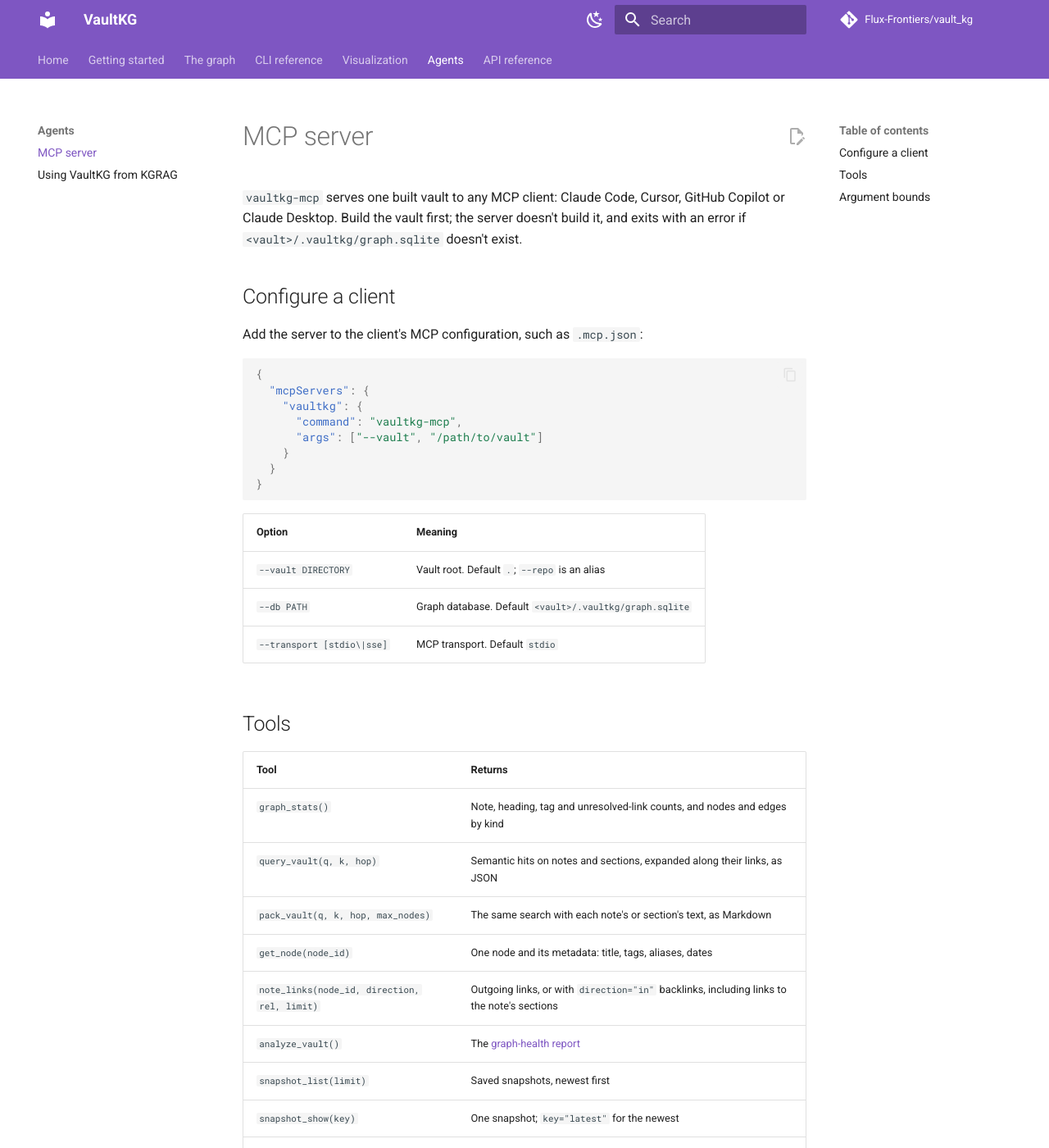
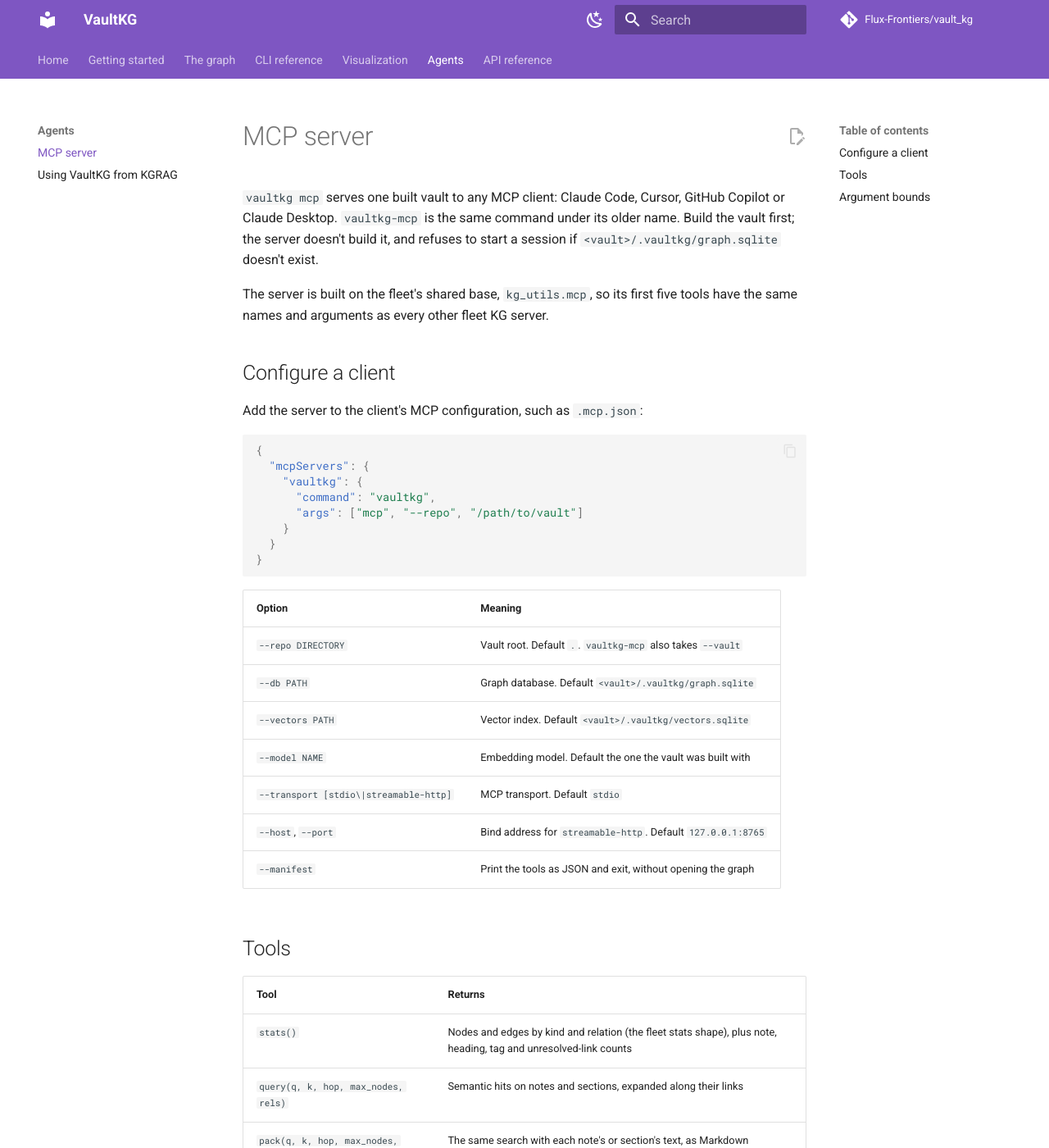
Before and after one commit to Flux-Frontiers/vault_kg, an MkDocs documentation site: the page built from docs/mcp.md, in a window 1280 px wide and 1400 px high. Shown: the whole window at 82% size. Built offline with MkDocs 1.6.1 and Material for MkDocs 9.7.7, drawn with Linux system fonts in a browser that asks for light colours; comment, search, counter and statistics services are not loaded; some of the changed text lies outside the part shown.

Commit message:
feat(mcp)!: build the server on kg_utils.mcp, the fleet's shared base
Step 2 of kgrag_priv/docs/MCP_CENTRALIZATION_PLAN.md (sweep item 93).
Needs kgmodule-utils 0.29.0, unreleased; developed against its local
wheel, with the floor and lock left for the release pass.

BREAKING for agents and MCP configs. Tools take the canonical names
every fleet KG server shares, with no aliases: graph_stats -> stats,
query_vault -> query, pack_vault -> pack, plus the new neighbors.
get_node, note_links, analyze_vault and the snapshot tools keep their
names. 10 tools: the canonical five, then VaultKG's five.

- vaultkg mcp is the standard command (--repo, --db, --vectors, --model,
  --transport stdio|streamable-http, --host, --port, --manifest). sse is
  gone. vaultkg-mcp stays as the same command and still takes --vault for
  --repo, so existing configs (EGS's corpus_egs entry among them) keep
  working. The graph is opened per session; an unbuilt vault is refused.
- VaultKG.stats() reads the shape. Against the new wheel its notes,
  headings, tags and unresolved read 0 (3 tests failed), and the
  analysis report's counts tables came out empty with no test failing
  for them. Both read stats["nodes"]/["edges"] now; a test pins the table.
- VaultKG.neighbors() normalizes a vault path like node() does.
- The snapshot tools build their manager from the session's graph
  instead of a module global.
- The docs-coverage test reads the tool list from the manifest; docs,
  README and pyproject comments use the new names.

Suite: 138 passed + 3 failed -> 144 passed, both on the 0.29.0.dev0
wheel (7ded959).

Co-Authored-By: Claude Opus 5.5 <noreply@anthropic.com>

```diff
--- a/docs/getting-started.md
+++ b/docs/getting-started.md
@@ -22,7 +22,7 @@ Pick the extras for what you need:
 | Extra | Adds | Needed by |
 |---|---|---|
 | (none) | Graph build, analysis, links, snapshots, the MCP server | everything not listed below |
-| `semantic` | PyTorch, sentence-transformers and the sqlite-vec index | a full `build`, `query`, `pack`, and the `query_vault` / `pack_vault` MCP tools |
+| `semantic` | PyTorch, sentence-transformers and the sqlite-vec index | a full `build`, `query`, `pack`, and the `query` / `pack` MCP tools |
 | `viz` | pyvis, through `kgmodule-utils[viz]` | `vaultkg viz` |
 | `viz3d` | PyVista, PyQt5, pyvistaqt and quiltwright | `vaultkg quilt`, `vaultkg viz3d` |
 
--- a/docs/mcp.md
+++ b/docs/mcp.md
@@ -1,9 +1,12 @@
 # MCP server
 
-`vaultkg-mcp` serves one built vault to any MCP client: Claude Code, Cursor,
-GitHub Copilot or Claude Desktop. Build the vault first; the server doesn't
-build it, and exits with an error if `<vault>/.vaultkg/graph.sqlite` doesn't
-exist.
+`vaultkg mcp` serves one built vault to any MCP client: Claude Code, Cursor,
+GitHub Copilot or Claude Desktop. `vaultkg-mcp` is the same command under its
+older name. Build the vault first; the server doesn't build it, and refuses to
+start a session if `<vault>/.vaultkg/graph.sqlite` doesn't exist.
+
+The server is built on the fleet's shared base, `kg_utils.mcp`, so its first
+five tools have the same names and arguments as every other fleet KG server.
 
 ## Configure a client
 
@@ -13,8 +16,8 @@ Add the server to the client's MCP configuration, such as `.mcp.json`:
 {
   "mcpServers": {
     "vaultkg": {
-      "command": "vaultkg-mcp",
-      "args": ["--vault", "/path/to/vault"]
+      "command": "vaultkg",
+      "args": ["mcp", "--repo", "/path/to/vault"]
     }
   }
 }
@@ -22,25 +25,30 @@ Add the server to the client's MCP configuration, such as `.mcp.json`:
 
 | Option | Meaning |
 |---|---|
-| `--vault DIRECTORY` | Vault root. Default `.`; `--repo` is an alias |
+| `--repo DIRECTORY` | Vault root. Default `.`. `vaultkg-mcp` also takes `--vault` |
 | `--db PATH` | Graph database. Default `<vault>/.vaultkg/graph.sqlite` |
-| `--transport [stdio\|sse]` | MCP transport. Default `stdio` |
+| `--vectors PATH` | Vector index. Default `<vault>/.vaultkg/vectors.sqlite` |
+| `--model NAME` | Embedding model. Default the one the vault was built with |
+| `--transport [stdio\|streamable-http]` | MCP transport. Default `stdio` |
+| `--host`, `--port` | Bind address for `streamable-http`. Default `127.0.0.1:8765` |
+| `--manifest` | Print the tools as JSON and exit, without opening the graph |
 
 ## Tools
 
 | Tool | Returns |
 |---|---|
-| `graph_stats()` | Note, heading, tag and unresolved-link counts, and nodes and edges by kind |
-| `query_vault(q, k, hop)` | Semantic hits on notes and sections, expanded along their links, as JSON |
-| `pack_vault(q, k, hop, max_nodes)` | The same search with each note's or section's text, as Markdown |
+| `stats()` | Nodes and edges by kind and relation (the fleet stats shape), plus note, heading, tag and unresolved-link counts |
+| `query(q, k, hop, max_nodes, rels)` | Semantic hits on notes and sections, expanded along their links |
+| `pack(q, k, hop, max_nodes, rels)` | The same search with each note's or section's text, as Markdown |
 | `get_node(node_id)` | One node and its metadata: title, tags, aliases, dates |
+| `neighbors(node_id, rels, direction, limit)` | A node's edges in either direction and the nodes at their far ends |
 | `note_links(node_id, direction, rel, limit)` | Outgoing links, or with `direction="in"` backlinks, including links to the note's sections |
 | `analyze_vault()` | The [graph-health report](health.md) |
 | `snapshot_list(limit)` | Saved snapshots, newest first |
 | `snapshot_show(key)` | One snapshot; `key="latest"` for the newest |
 | `snapshot_diff(key_a, key_b)` | The change between two snapshots |
 
-`query_vault` and `pack_vault` need the `semantic` extra and a build with the
+`query` and `pack` need the `semantic` extra and a build with the
 vector index; without one they return an error saying so.
 
 A `node_id` is a node id or a note's vault path, as on the command line.
@@ -62,4 +70,6 @@ rejected with a message naming the range, never clamped.
 | `node_id` | 1-500 characters |
 | snapshot keys | a tag or timestamp; never a path |
 
-The server closes the graph when it stops, on either transport.
+The server opens the graph when a session starts and closes it when the
+session ends. Before vault-kg's port to `kg_utils.mcp`, `stats`, `query` and
+`pack` were `graph_stats`, `query_vault` and `pack_vault`.
```
Also changed, not shown: CHANGELOG.md (+32 -0 lines), README.md (+15 -16 lines), docs/cli.md (+9 -5 lines), docs/index.md (+1 -1 lines), pyproject.toml (+6 -9 lines), 6 other files.
